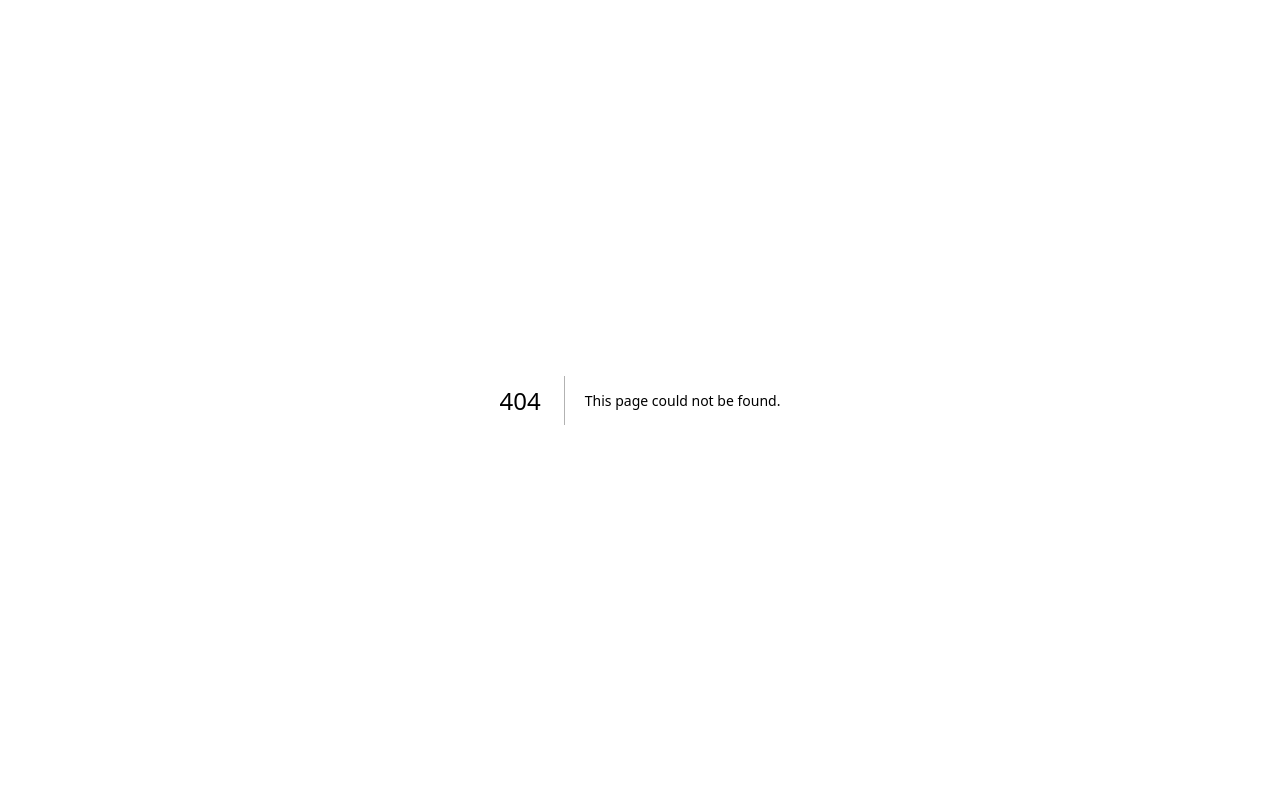
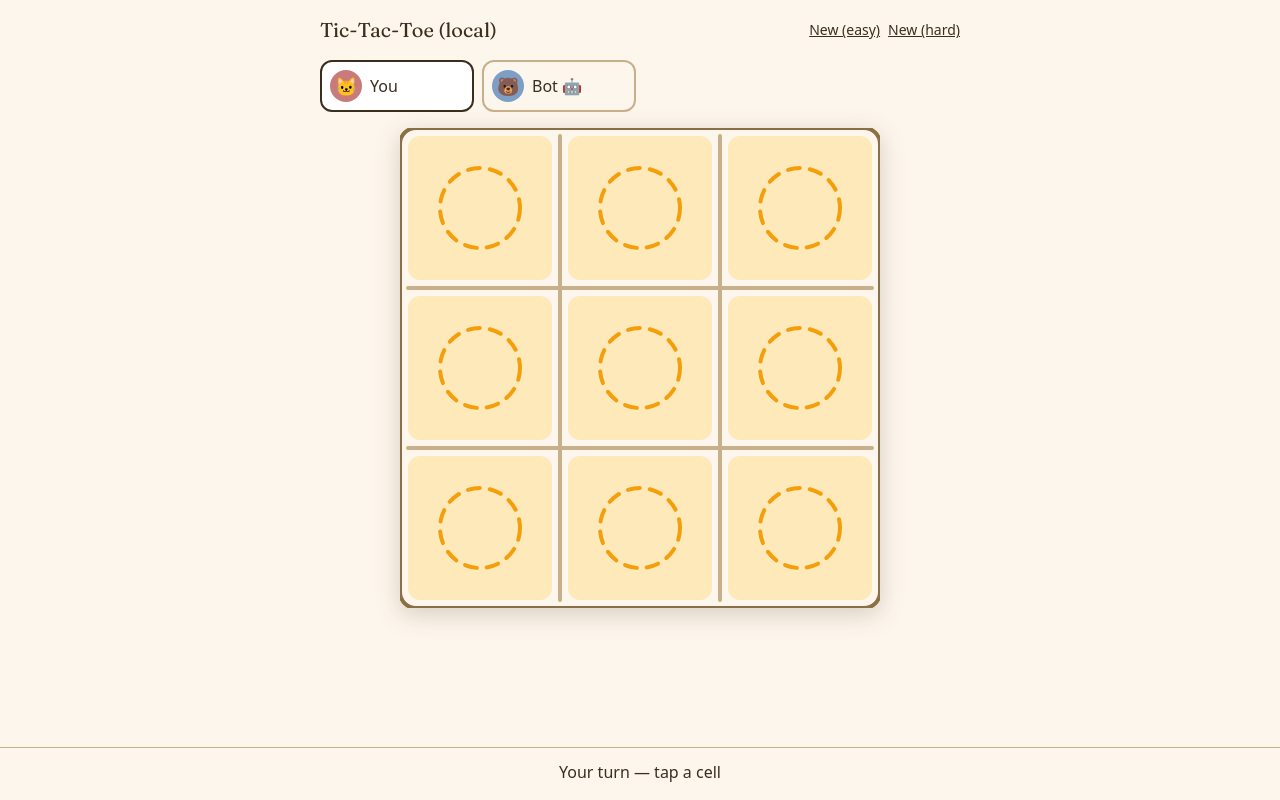
Before and after one commit to angelshamieh/Ludo, a Next.js app in the folder apps/web/: page /tictactoe/1 in a window 1280 px wide. Before the commit this address had no page. Built offline with nearby package versions, Linux system fonts and the light colour scheme.

Commit message:
feat(web): tictactoe local prototype at /tictactoe/[code] (vs bot, no server yet)

```diff
--- /dev/null
+++ b/apps/web/src/app/tictactoe/[code]/page.tsx
@@ -0,0 +1,47 @@
+'use client';
+import { useLocalTicTacToe } from '@/lib/tictactoe/localGame';
+import { TicTacToeBoard } from '@/components/tictactoe/Board';
+import { PlayerPanel } from '@/components/PlayerPanel';
+
+export default function TicTacToePage() {
+  const { state, play, reset } = useLocalTicTacToe();
+  const myId = 'me';
+  const myTurn = state.currentTurn === myId;
+
+  // Hint cells: all empty cells when it's your turn.
+  const hint = new Set<number>();
+  if (myTurn && state.status === 'playing') {
+    state.board.forEach((c, i) => { if (c === '') hint.add(i); });
+  }
+
+  return (
+    <main className="min-h-screen-d flex flex-col items-center gap-4 p-4 pb-[calc(7rem+var(--safe-bottom))]">
+      <header className="w-full max-w-[640px] flex items-center justify-between">
+        <h1 className="font-display text-xl">Tic-Tac-Toe (local)</h1>
+        <div className="flex gap-2 text-sm">
+          <button className="underline" onClick={() => reset('easy')}>New (easy)</button>
+          <button className="underline" onClick={() => reset('hard')}>New (hard)</button>
+        </div>
+      </header>
+      <PlayerPanel state={state as never} />
+      <TicTacToeBoard
+        state={state}
+        {...(myTurn ? { hintCells: hint, onCellClick: play } : {})}
+      />
+      <div className="fixed inset-x-0 bottom-0 px-4 pb-[calc(1rem+var(--safe-bottom))] pt-3 bg-paper border-t border-edge text-center text-base font-medium">
+        {(() => {
+          if (state.status === 'finished') {
+            if (state.winner) {
+              const w = state.players.find((p) => p.id === state.winner);
+              return `🏆 ${w?.name} wins!`;
+            }
+            return '🤝 Draw — no winner!';
+          }
+          if (myTurn) return 'Your turn — tap a cell';
+          const opp = state.players.find((p) => p.id === state.currentTurn);
+          return `Waiting on ${opp?.name}…`;
+        })()}
+      </div>
+    </main>
+  );
+}
--- /dev/null
+++ b/apps/web/src/app/tictactoe/new/page.tsx
@@ -0,0 +1,28 @@
+'use client';
+import { useEffect } from 'react';
+import { useRouter } from 'next/navigation';
+import { useLocalProfile } from '@/lib/useLocalProfile';
+import { createRoom } from '@/lib/createRoom';
+
+export default function NewTicTacToePage() {
+  const router = useRouter();
+  const { profile } = useLocalProfile();
+
+  useEffect(() => {
+    if (!profile) {
+      router.replace('/');
+      return;
+    }
+    let cancelled = false;
+    createRoom(profile, 'tictactoe')
+      .then((code) => { if (!cancelled) router.replace(`/tictactoe/${code}`); })
+      .catch((err) => { console.error(err); if (!cancelled) router.replace('/'); });
+    return () => { cancelled = true; };
+  }, [profile, router]);
+
+  return (
+    <main className="min-h-screen-d flex items-center justify-center">
+      <p className="opacity-70">Creating a Tic-Tac-Toe game…</p>
+    </main>
+  );
+}
```
